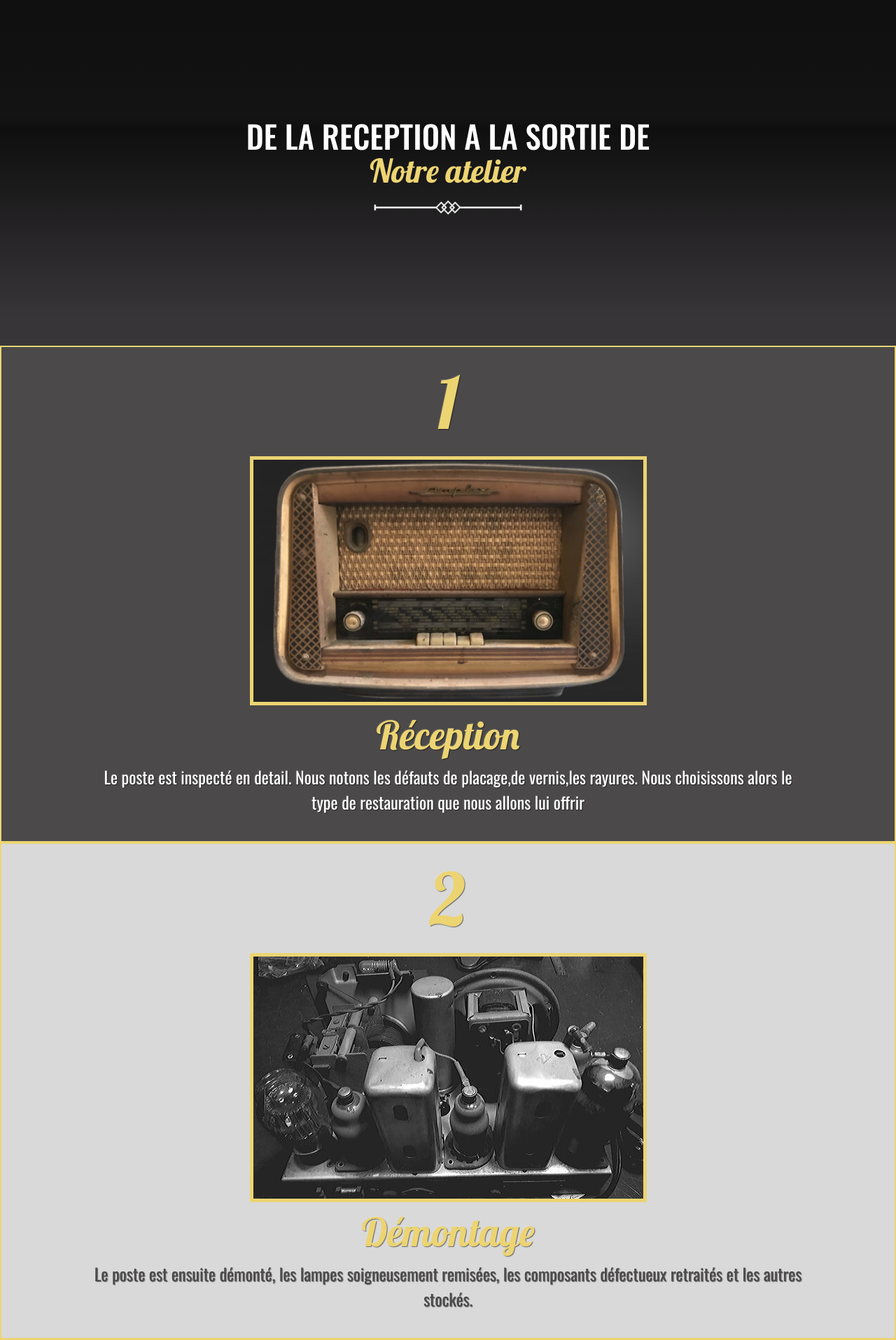
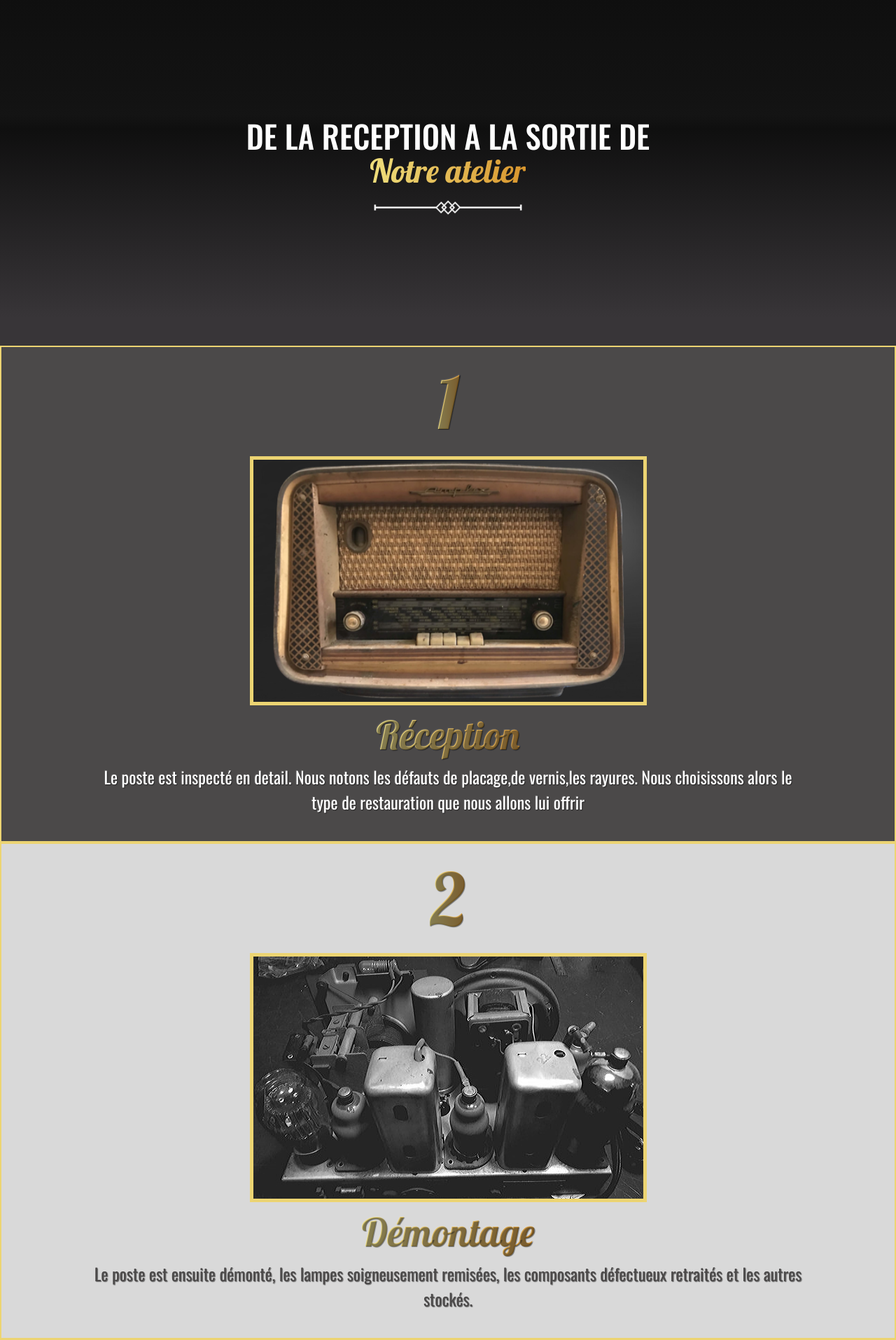
Before and after one commit to Yirzaraji/heleor, a PHP site: page /pages/concept.php in a window 1280 px wide. Shown: the part 1680-3595 px from the top of the page at 70% size. Run offline with PHP 8.4, Linux system fonts and the light colour scheme.

Commit message:
lettrage or

```diff
--- a/css/styles.css
+++ b/css/styles.css
@@ -1279,7 +1281,9 @@ height:200px;
 .atl {
     align-self: center;
     font-family: lobster;
-    color: rgba(236, 212, 114, 1);
+    background: linear-gradient(90deg, rgba(238,222,124,1) 0%, rgba(216,149,45,1) 100%);
+   -webkit-background-clip: text;
+   -webkit-text-fill-color: transparent;
     font-size: 2.9em;
 }
 
@@ -1314,7 +1318,9 @@ height:200px;
 .num1 {
     font-family: lobster;
     font-size: 6.5em;
-    color: #ECD472;
+    background: linear-gradient(90deg, rgba(238,222,124,1) 0%, rgba(216,149,45,1) 100%);
+   -webkit-background-clip: text;
+   -webkit-text-fill-color: transparent;
     width: auto;
     text-shadow: -1px -1px 1px rgba(255, 255, 255, .1), 1px 1px 1px rgba(0, 0, 0, .5);
 }
@@ -1328,7 +1334,9 @@ height:200px;
 .recep2 {
     font-family: lobster;
     font-size: 3.5em;
-    color: #ECD472;
+    background: linear-gradient(90deg, rgba(238,222,124,1) 0%, rgba(216,149,45,1) 100%);
+   -webkit-background-clip: text;
+   -webkit-text-fill-color: transparent;
     width: auto;
     text-shadow: -1px -1px 1px rgba(255, 255, 255, .1), 1px 1px 1px rgba(0, 0, 0, .5);
 }
@@ -1363,7 +1371,9 @@ height:200px;
 .num2 {
     font-family: lobster;
     font-size: 6.5em;
-    color: #ECD472;
+    background: linear-gradient(90deg, rgba(238,222,124,1) 0%, rgba(216,149,45,1) 100%);
+   -webkit-background-clip: text;
+   -webkit-text-fill-color: transparent;
     width: auto;
     text-shadow: -1px -1px 1px rgba(255, 255, 255, .1), 1px 1px 1px rgba(0, 0, 0, .5);
     order: 4;
@@ -1379,7 +1389,9 @@ height:200px;
 .demo2 {
     font-family: lobster;
     font-size: 3.5em;
-    color: #ECD472;
+    background: linear-gradient(90deg, rgba(238,222,124,1) 0%, rgba(216,149,45,1) 100%);
+   -webkit-background-clip: text;
+   -webkit-text-fill-color: transparent;
     width: auto;
     text-shadow: -1px -1px 1px rgba(255, 255, 255, .1), 1px 1px 1px rgba(0, 0, 0, .5);
     order: 2;
```
Also changed, not shown: other parts of css/styles.css (+27 -9 lines).
